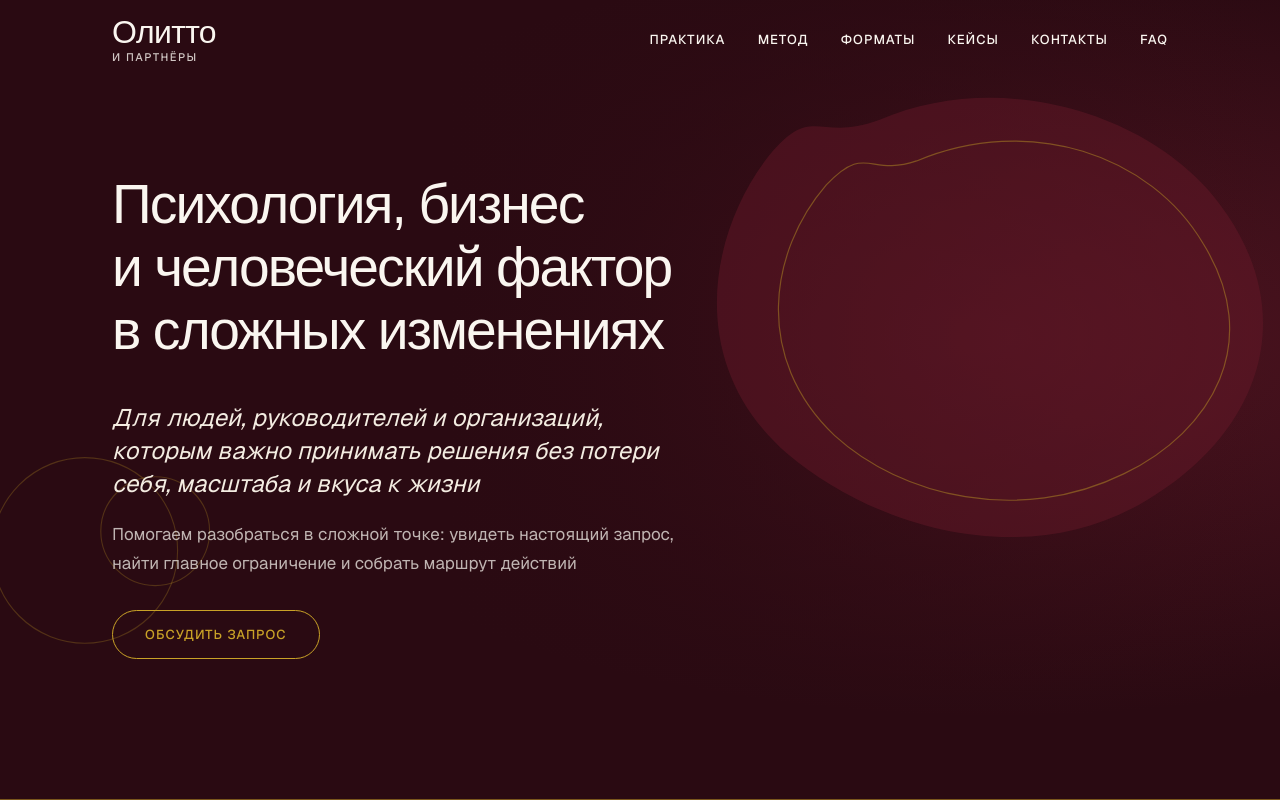
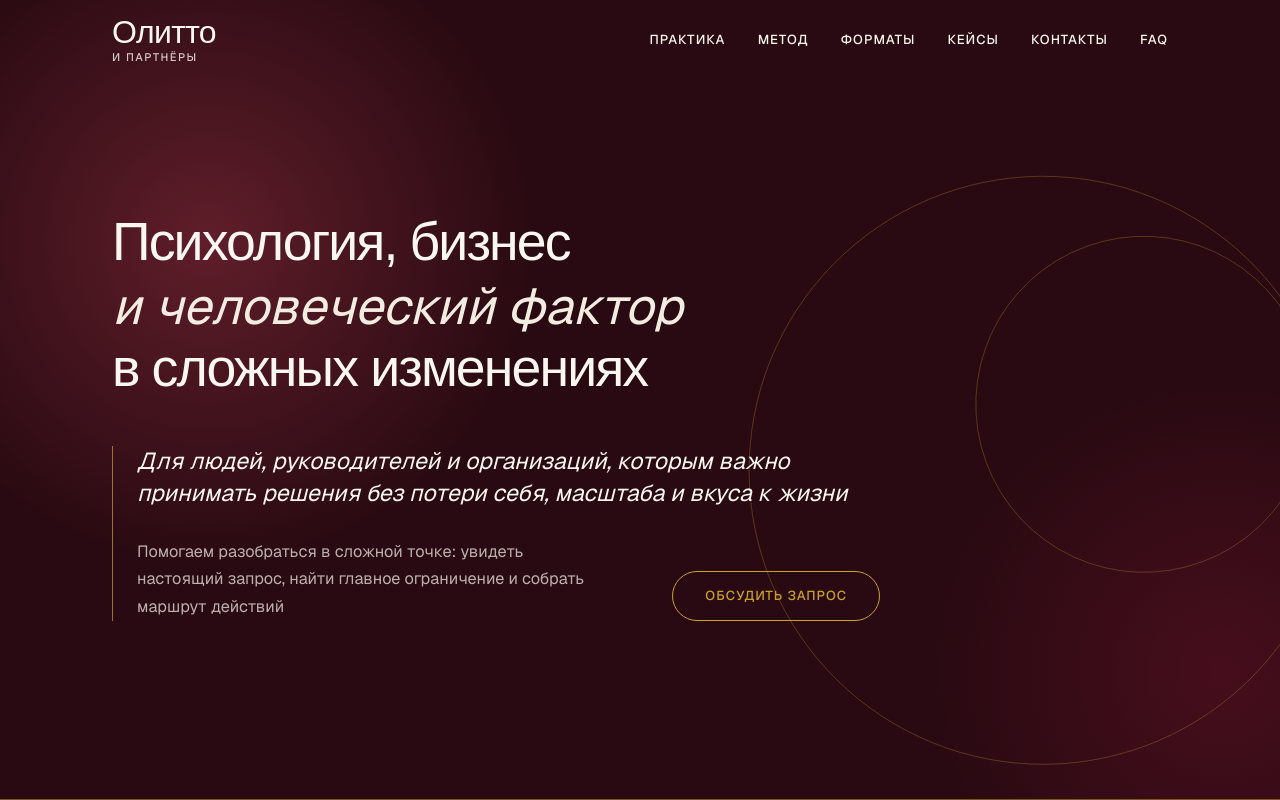
Before and after one commit to Sladenki/premium-psychology, a Next.js app: page / in a window 1280 px wide. Shown: the top 800 px of the page. Built offline with nearby package versions, Linux system fonts and the light colour scheme; a web font is replaced by a local one.

Commit message:
improve header block

```diff
--- a/components/sections/hero.tsx
+++ b/components/sections/hero.tsx
@@ -6,20 +6,6 @@ import { hero } from "@/lib/content";
 import { EXPO } from "@/lib/easing";
 import { MagneticButton } from "@/components/ui/magnetic-button";
 import { RevealLines } from "@/components/ui/reveal";
-
-const blobA = [
-  "M300 90C430 40 570 70 650 170C740 280 720 400 620 480C510 570 340 560 230 490C110 410 90 270 150 170C200 90 230 110 300 90Z",
-  "M280 120C410 50 590 100 660 200C740 310 690 430 580 500C460 580 300 540 200 460C90 370 120 230 180 150C220 100 220 150 280 120Z",
-  "M320 70C470 80 580 40 650 150C730 270 750 410 640 500C520 600 340 530 230 470C110 400 80 250 160 160C210 100 240 50 320 70Z",
-  "M300 90C430 40 570 70 650 170C740 280 720 400 620 480C510 570 340 560 230 490C110 410 90 270 150 170C200 90 230 110 300 90Z",
-];
-
-const blobB = [
-  "M340 140C450 90 560 120 620 210C690 310 660 400 570 450C470 510 350 500 270 440C180 370 190 270 240 190C280 130 290 160 340 140Z",
-  "M320 160C440 100 580 140 640 230C710 330 650 430 560 480C450 540 320 510 250 450C160 370 170 250 230 180C270 140 270 180 320 160Z",
-  "M360 120C480 110 570 80 630 190C700 300 710 420 590 470C470 530 340 490 260 440C170 380 160 260 230 180C280 120 300 100 360 120Z",
-  "M340 140C450 90 560 120 620 210C690 310 660 400 570 450C470 510 350 500 270 440C180 370 190 270 240 190C280 130 290 160 340 140Z",
-];
 
 function Curtain() {
   const reduce = useReducedMotion();
@@ -39,34 +25,23 @@ function Curtain() {
   );
 }
 
-function HeroBlob() {
+function HeroField() {
   const reduce = useReducedMotion();
 
   return (
-    <motion.svg
-      aria-hidden
-      viewBox="0 0 800 640"
-      className="pointer-events-none absolute -right-[18%] top-[8%] z-0 w-[150%] max-w-none opacity-50 sm:w-[120%] lg:right-[-6%] lg:top-[4%] lg:w-[760px] lg:opacity-80"
-      animate={reduce ? undefined : { rotate: [0, 4, -2, 0], y: [0, -16, 8, 0] }}
-      transition={{ duration: 26, repeat: Infinity, ease: "linear" }}
-    >
-      <motion.path
-        fill="#6B1B2B"
-        fillOpacity="0.55"
-        d={blobA[0]}
-        animate={reduce ? undefined : { d: blobA }}
-        transition={{ duration: 28, repeat: Infinity, ease: "linear" }}
-      />
-      <motion.path
-        fill="none"
-        stroke="#C9A227"
-        strokeOpacity="0.55"
-        strokeWidth="1.25"
-        d={blobB[0]}
-        animate={reduce ? undefined : { d: blobB }}
-        transition={{ duration: 32, repeat: Infinity, ease: "linear" }}
-      />
-    </motion.svg>
+    <div aria-hidden className="pointer-events-none absolute inset-0 overflow-hidden">
+      <div className="absolute -top-24 left-[-10%] h-[42rem] w-[42rem] rounded-full bg-[radial-gradient(circle,rgba(139,46,61,0.55),transparent_68%)]" />
+      <div className="absolute right-[-18%] bottom-[-20%] h-[36rem] w-[36rem] rounded-full bg-[radial-gradient(circle,rgba(74,14,30,0.9),transparent_70%)]" />
+      <motion.svg
+        viewBox="0 0 640 640"
+        className="absolute top-[-8%] right-[-12%] h-[140%] w-[70%] max-w-none text-gold-400/35"
+        animate={reduce ? undefined : { rotate: [0, 6, 0] }}
+        transition={{ duration: 36, repeat: Infinity, ease: "linear" }}
+      >
+        <circle cx="360" cy="300" r="210" fill="none" stroke="currentColor" strokeWidth="0.6" />
+        <circle cx="430" cy="250" r="120" fill="none" stroke="currentColor" strokeWidth="0.6" />
+      </motion.svg>
+    </div>
   );
 }
 
@@ -76,46 +51,63 @@ export function Hero() {
   return (
     <section id="top" className="relative min-h-[100svh] overflow-hidden bg-wine-950 text-cream-50">
       <Curtain />
-      <div className="absolute inset-0 bg-[radial-gradient(ellipse_at_78%_42%,rgba(107,27,43,0.62),transparent_58%)]" />
-      <div className="absolute inset-0 bg-gradient-to-r from-wine-950 from-35% via-wine-950/80 to-transparent" />
-      <HeroBlob />
-      <svg
-        aria-hidden
-        className="pointer-events-none absolute bottom-[12%] -left-10 z-0 h-64 w-64 text-gold-400/25 sm:h-80 sm:w-80"
-        viewBox="0 0 200 200"
-        fill="none"
-      >
-        <circle cx="78" cy="104" r="58" stroke="currentColor" strokeWidth="0.7" />
-        <circle cx="122" cy="92" r="34" stroke="currentColor" strokeWidth="0.7" />
-      </svg>
+      <HeroField />
       <div className="relative z-10 mx-auto flex min-h-[100svh] w-full max-w-[1120px] flex-col justify-center px-5 pt-32 pb-16 sm:px-8 lg:pt-28 lg:pb-20">
-        <h1 className="max-w-[18ch] sm:max-w-none">
+        <h1>
           <RevealLines
             as="span"
             play="load"
             delay={0.46}
-            lines={hero.titleMobile}
-              className="font-serif text-[2rem] leading-[1.05] font-medium tracking-[-0.03em] text-cream-50 sm:text-[2.45rem] lg:hidden"
+            lines={hero.titleMobile.slice(0, 2)}
+            className="font-serif text-[2rem] leading-[1.05] font-medium tracking-[-0.03em] text-cream-50 sm:text-[2.4rem] lg:hidden"
+          />
+          <RevealLines
+            as="span"
+            play="load"
+            delay={0.58}
+            lines={hero.titleMobile.slice(2, 4)}
+            className="font-sans text-[2.15rem] leading-[1.08] text-cream-100 italic sm:text-[2.65rem] lg:hidden"
+          />
+          <RevealLines
+            as="span"
+            play="load"
+            delay={0.72}
+            lines={hero.titleMobile.slice(4)}
+            className="font-serif text-[2rem] leading-[1.05] font-medium tracking-[-0.03em] text-cream-50 sm:text-[2.4rem] lg:hidden"
           />
           <RevealLines
             as="span"
             play="load"
             delay={0.46}
-            lines={hero.titleDesktop}
-              className="hidden font-serif text-[2.85rem] leading-[1.02] font-medium tracking-[-0.035em] text-cream-50 lg:block xl:text-[3.45rem]"
+            lines={[hero.titleDesktop[0]]}
+            className="hidden font-serif text-[2.7rem] leading-[1.02] font-medium tracking-[-0.035em] text-cream-50 lg:block xl:text-[3.35rem]"
+          />
+          <RevealLines
+            as="span"
+            play="load"
+            delay={0.56}
+            lines={[hero.titleDesktop[1]]}
+            className="mt-1 hidden font-sans text-[2.5rem] leading-[1.08] text-cream-100 italic lg:block xl:text-[3.15rem]"
+          />
+          <RevealLines
+            as="span"
+            play="load"
+            delay={0.66}
+            lines={[hero.titleDesktop[2]]}
+            className="hidden font-serif text-[2.7rem] leading-[1.02] font-medium tracking-[-0.035em] text-cream-50 lg:block xl:text-[3.35rem]"
           />
         </h1>
         <motion.div
-          className="mt-8 max-w-xl sm:mt-10"
+          className="mt-10 max-w-3xl border-l border-gold-400/70 pl-5 sm:mt-12 sm:pl-6"
           initial={reduce ? false : { opacity: 0, y: 16 }}
           animate={{ opacity: 1, y: 0 }}
           transition={{ duration: 0.9, delay: 1.05, ease: EXPO }}
         >
-          <p className="font-sans text-[1.35rem] leading-snug text-cream-100 italic sm:text-[1.5rem]">
+          <p className="font-sans text-[1.25rem] leading-snug text-cream-50 italic sm:text-[1.45rem]">
             {hero.subtitle}
           </p>
-          <p className="mt-5 text-[1.0625rem] leading-[1.7] text-cream-50/72">{hero.lead}</p>
-          <div className="mt-8">
+          <div className="mt-6 flex flex-col gap-6 sm:mt-7 lg:flex-row lg:items-end lg:justify-between lg:gap-10">
+            <p className="max-w-md text-[1.02rem] leading-[1.7] text-cream-50/70">{hero.lead}</p>
             <MagneticButton href="#contact" variant="gold">
               {hero.cta}
             </MagneticButton>
```
